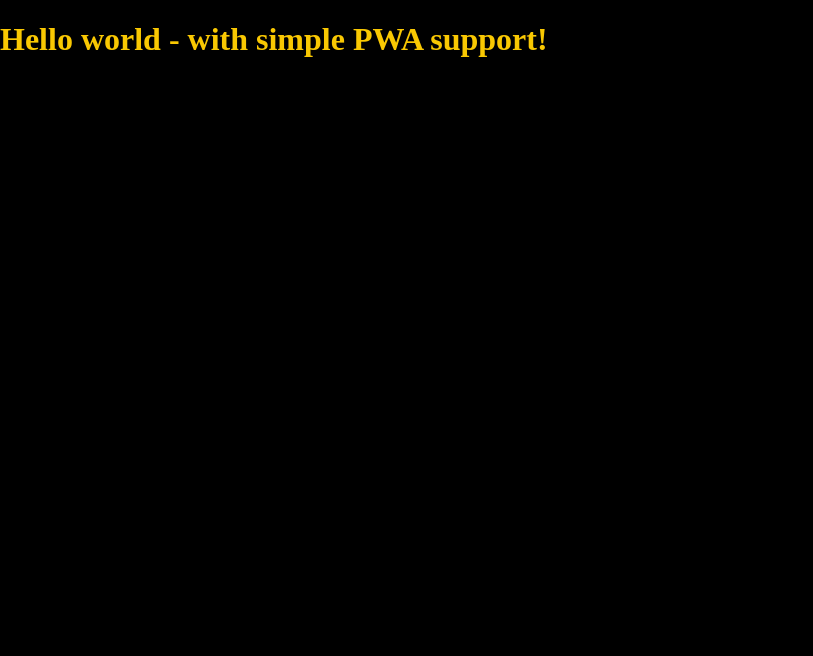
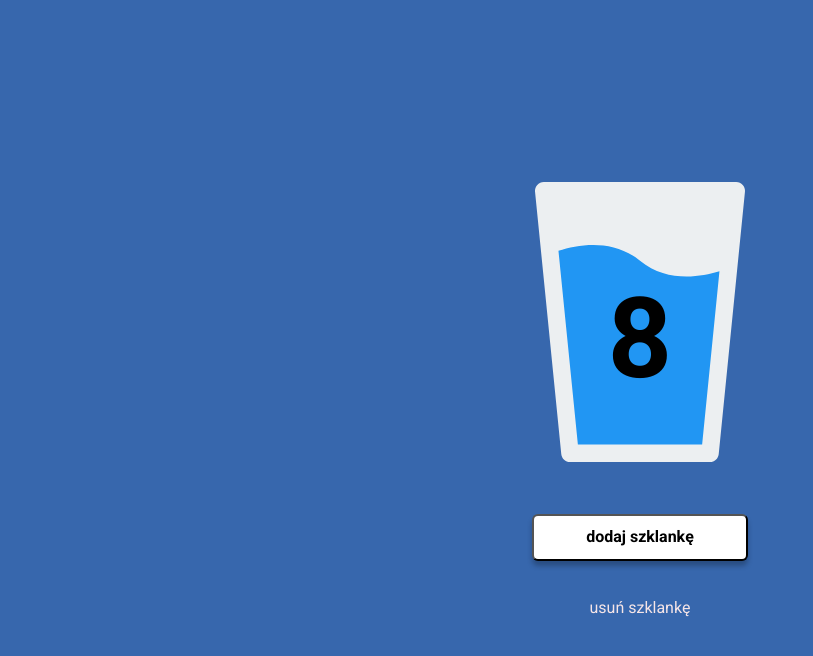
Before and after one commit to MaciejBoniaszczuk/hydrapp, a website: page src/content/index.html in a window 1280 px wide. Shown: the whole page, without its empty margins (0-813 px from the left). Drawn offline with nearby package versions, Linux system fonts and the light colour scheme; files that its build step writes are made by us from their sources.

Commit message:
hydrapp visual layout

```diff
--- a/src/content/index.html
+++ b/src/content/index.html
@@ -1,5 +1,6 @@
 <!DOCTYPE html>
 <html lang="en">
+
 <head>
   <meta charset="UTF-8" />
   <meta name="viewport" content="width=device-width, initial-scale=1.0" />
@@ -18,23 +19,37 @@
 
   <link rel="manifest" href="manifest.json" />
   <meta name="apple-mobile-web-app-capable" content="yes" />
-    <link
-      rel="apple-touch-icon"
-      sizes="192x192"
-      href="assets/pwa/icons/icon-192x192.png"
-    />
+  <link rel="apple-touch-icon" sizes="192x192" href="assets/pwa/icons/icon-192x192.png" />
 
-    <link
-      rel="icon"
-      type="image/png"
-      href="assets/pwa/icons/icon-192x192.png"
-    />
+  <link rel="icon" type="image/png" href="assets/pwa/icons/icon-192x192.png" />
 
   <link rel="stylesheet" href="css/main.css" />
+  <link href="https://fonts.googleapis.com/css?family=Roboto:400,700&display=swap" rel="stylesheet">
 </head>
+
 <body>
-    <h1>Hello world - with simple PWA support!</h1>
+  <main>
+    <section class="main__content">
+      <h2 class="water__number">8</h2>
+      <svg class="main__icon" width="280" height="280" viewBox="0 0 280 280" fill="none"
+        xmlns="http://www.w3.org/2000/svg">
+        <path
+          d="M242.748 2.8875C241.085 1.05 238.74 0 236.255 0H43.7555C41.288 0 38.9255 1.05 37.263 2.8875C35.618 4.7075 34.7955 7.1575 35.0405 9.625L61.2905 272.125C61.7455 276.605 65.508 280 70.0055 280H210.005C214.503 280 218.265 276.605 218.703 272.125L244.953 9.625C245.215 7.1575 244.41 4.7075 242.748 2.8875Z"
+          fill="#ECEFF1" />
+        <path
+          d="M219.455 89.25L202.13 262.5H77.8805L58.4555 68.775C80.3305 61.775 113.58 57.05 140.005 78.75C165.555 99.75 197.755 95.9 219.455 89.25Z"
+          fill="#2196F3" />
+      </svg>
+    </section>
+    <section class="button__section">
+      <button class="button add__button">dodaj szklankę</button>
+      <button class="button remove__button">usuń szklankę</button>
+    </section>
+
+
+  </main>
 
   <script src="js/main.js"></script>
 </body>
+
 </html>
--- a/src/scss/_variables.scss
+++ b/src/scss/_variables.scss
@@ -1,2 +1,3 @@
 $violet: #000;
 $yellow: #F9C802;
+$blue: #3767AD;
--- a/src/scss/main.scss
+++ b/src/scss/main.scss
@@ -6,11 +6,67 @@ html {
   box-sizing: border-box;
 }
 
-*, *:before, *:after {
+*,
+*:before,
+*:after {
   box-sizing: inherit;
 }
 
 body {
   color: $yellow;
-  background: $violet;
+  background: $blue;
+  min-height: 100vh;
+  padding: 16px;
+  display: flex;
+  align-items: center;
+  justify-content: center;
 }
+
+.add__button {
+  border-radius: 6px;
+  max-width: 216px;
+  width: 100%;
+  min-height: 47px;
+  font-weight: bold;
+  background-color: #FFFFFF;
+  box-shadow: 0 5px 5px rgba(0, 0, 0, 0.25);
+}
+
+.button__section {
+  font-family: 'Roboto';
+  display: flex;
+  padding-top: 48px;
+  flex-direction: column;
+  align-items: center;
+
+}
+
+.remove__button {
+  margin-top: 37px;
+  max-width: 184px;
+  width: 100%;
+  background-color: Transparent;
+  background-repeat: no-repeat;
+  border: none;
+  cursor: pointer;
+  overflow: hidden;
+  outline: none;
+  color: #F5E5E7;
+}
+
+.water__number {
+  color: black;
+  font-family: Roboto, sans-serif;
+  font-weight: bold;
+  position: absolute;
+  font-size: 112px;
+  text-align: center;
+  padding-left: 107.865px;
+
+
+}
+
+.main__content {
+  position: relative;
+
+}
```
Also changed, not shown: src/assets/pwa/icons/icon-128x128.png, src/assets/pwa/icons/icon-144x144.png, src/assets/pwa/icons/icon-152x152.png, src/assets/pwa/icons/icon-192x192.png, src/assets/pwa/icons/icon-384x384.png, src/assets/pwa/icons/icon-512x512.png, src/assets/pwa/icons/icon-72x72.png, src/assets/pwa/icons/icon-96x96.png, src/pwa/manifest.json. Lines whose indentation alone changed are shown as unchanged.
